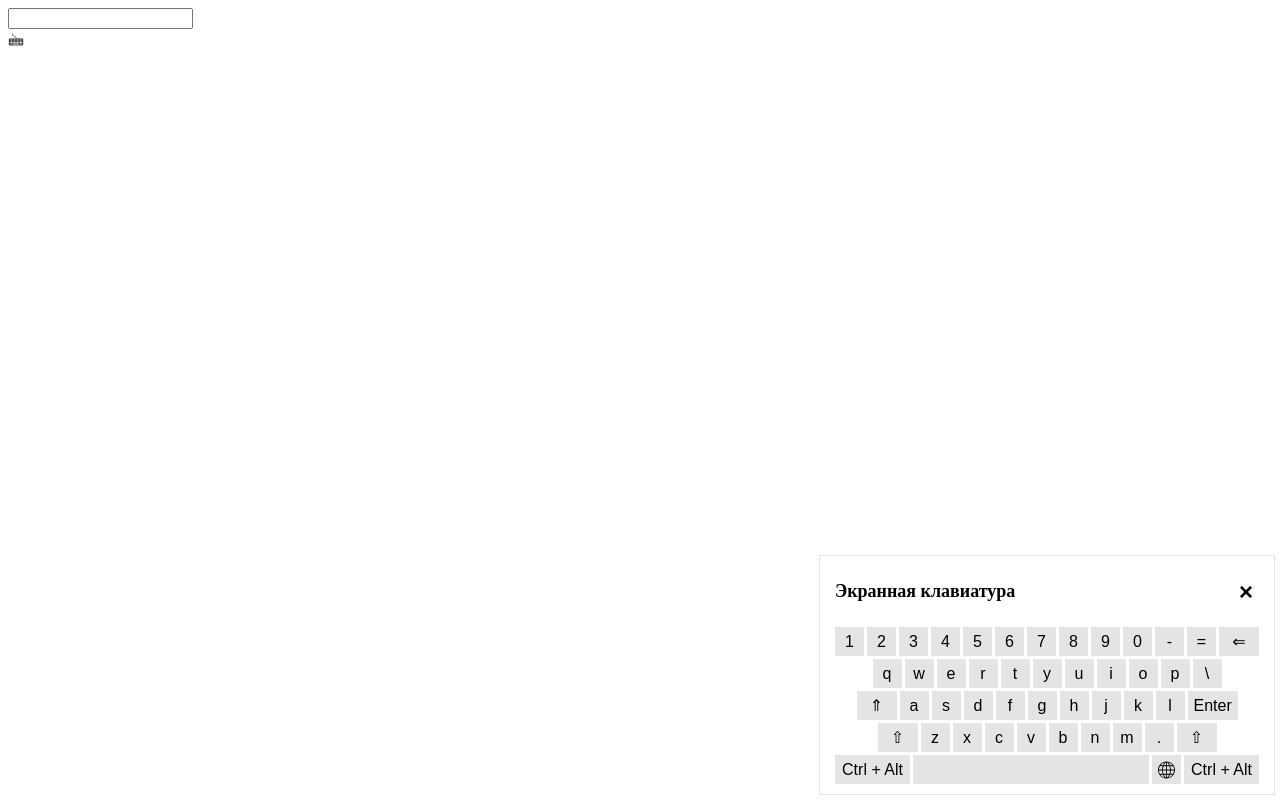
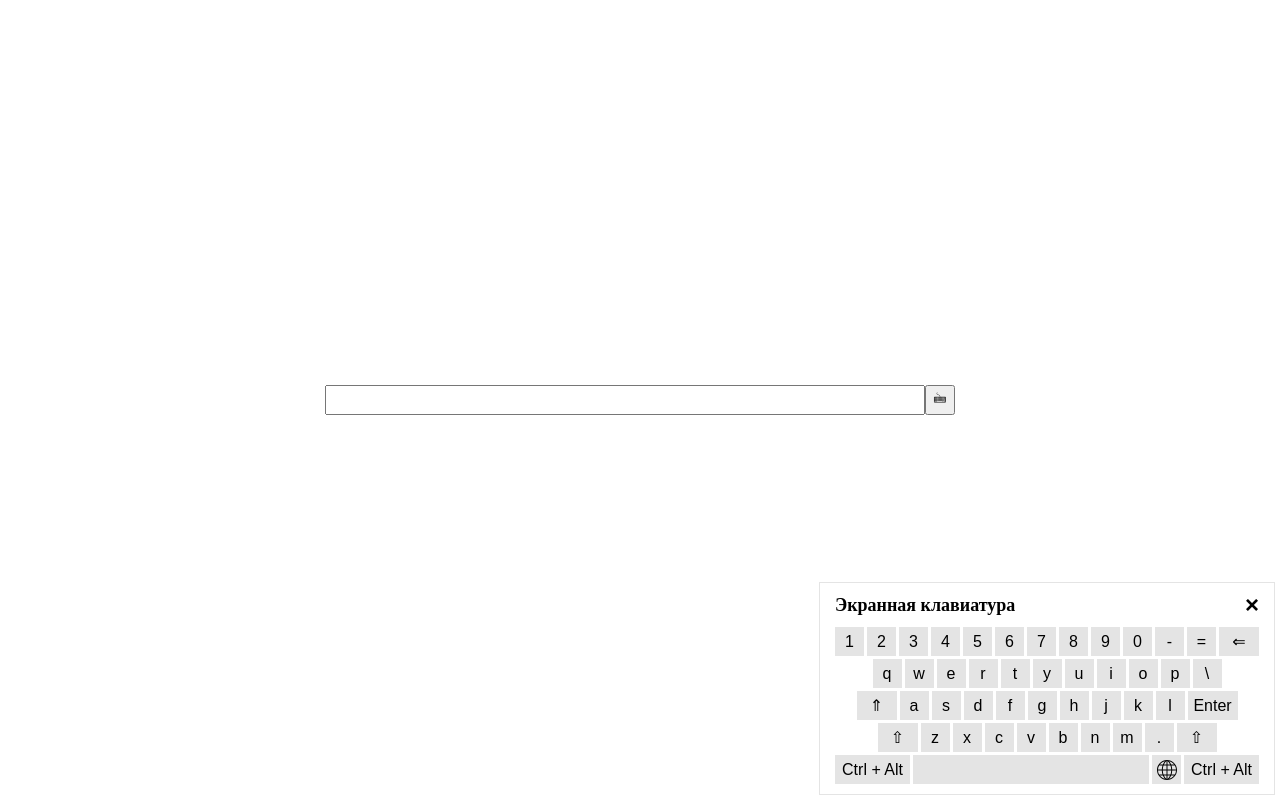
Before and after one commit to vickustinova42v/keyboard, a plain HTML site: page index.html in a window 1280 px wide. Drawn offline with Linux system fonts and the light colour scheme.

Commit message:
Add form + css

```diff
--- a/index.html
+++ b/index.html
@@ -4,15 +4,15 @@
     <meta charset="UTF-8">
     <meta http-equiv="X-UA-Compatible" content="IE=edge">
     <meta name="viewport" content="width=device-width, initial-scale=1.0">
-    <title>Keyboard - клавиаутра как у Google</title>
+    <title>Keyboard - клавиатура как у Google</title>
     <link rel="stylesheet" href="style.css">
 </head>
 <body>
-    <form action="">
-        <input type="text">
-    </form>
-    <div>
-        &#128430;
+    <div class="form__wrap">
+        <form class="form">
+            <input class="form__input" type="text">
+            <button class="form__button" class="open" type="button">&#128430;</button>
+        </form>
     </div>
     <div class="keyboard">
         <div class="keyboard__header">
--- a/script.js
+++ b/script.js
@@ -11,7 +11,6 @@ const keyboardCapslocks = document.querySelectorAll('.keyboard__caps');
 const keyboardCtrlAlts = document.querySelectorAll('.keyboard__ctrl-alt');
 const keyboardEnters = document.querySelectorAll('.keyboard__enter');
 const closeButton = document.querySelector('.keyboard__close');
-const headerPage = document.querySelector('.header__page');
 const searchForm = document.querySelector('.main__form');
 const searchInput = document.querySelector('.header__input');
 
@@ -600,9 +599,6 @@ if (keyboardEnters) {
 
 if (closeButton) {
     closeButton.addEventListener('click', () => {
-        if(headerPage) {
-            headerPage.classList.remove('header-fixed');
-        }
         keyboard.classList.add('visually-hidden');
         keyboardIcon.classList.remove('keyboard__icon--active');
         addEventToInput();
@@ -611,9 +607,6 @@ if (closeButton) {
 
 if(keyboardIcon) {
     keyboardIcon.addEventListener('click', () => {
-        if(headerPage) {
-            headerPage.classList.toggle('header-fixed');
-        }
         keyboard.classList.toggle('visually-hidden');
         keyboardIcon.classList.toggle('keyboard__icon--active');
         addEventToInput();
--- a/style.css
+++ b/style.css
@@ -3,6 +3,40 @@
   --white: #ffffff;
   --light-gray: #e4e4e4;
   --dark-gray: #b6b8bb;
+}
+
+*,
+::before,
+::after {
+  box-sizing: border-box;
+  padding: 0;
+  margin: 0;
+}
+
+.form__wrap {
+  height: 100vh;
+  width: 100vw;
+  display: flex;
+  align-items: center;
+  justify-content: center;
+}
+
+.form {
+  height: 30px;
+  display: flex;
+  align-items: center;
+  justify-content: center;
+}
+
+.form__input {
+  width: 600px;
+  height: 100%;
+  padding: 0 10px;
+}
+
+.form__button {
+  height: 100%;
+  width: 30px;
 }
 
 .keyboard__icon--active path {
```
